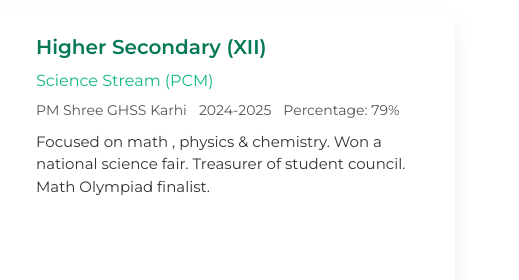
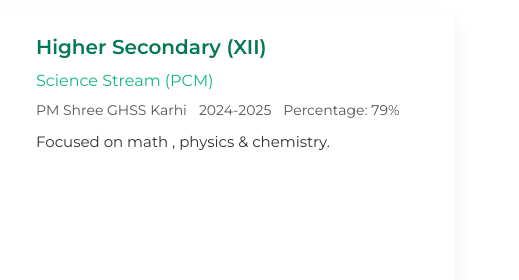
Before and after one commit to ravikumar-3481/Portfolio-website, a plain HTML site: page index.html in a window 1280 px wide. Shown: the part 3880-4160 px from the top of the page, 761-1280 px from the left. Drawn offline with Linux system fonts and the light colour scheme.

Commit message:
Update index.html

```diff
--- a/index.html
+++ b/index.html
@@ -2260,7 +2260,7 @@
              <span>Percentage: 79%</span>
             </div>
             <p class="description1 reveal">
-              Focused on math , physics & chemistry. Won a national science fair. Treasurer of student council. Math Olympiad finalist.
+              Focused on math , physics & chemistry.
             </p>
           </div>
         </div>
```
